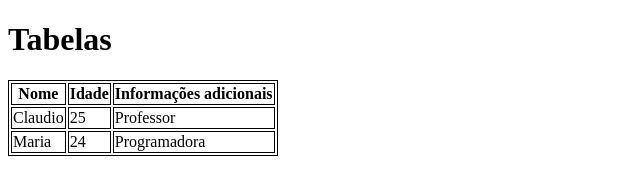
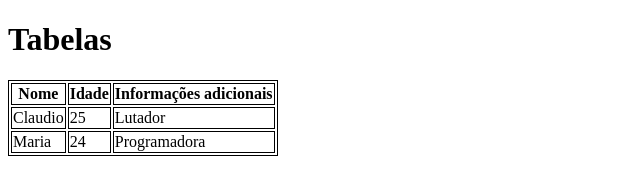
Before and after one commit to pedrofonte/aula-tabela, a plain HTML site: page index.html in a window 1280 px wide. Shown: the full height of the page, 0-640 px from the left. Drawn offline with Linux system fonts and the light colour scheme.

Commit message:
Mudando Professor para Lutador

```diff
--- a/index.html
+++ b/index.html
@@ -25,7 +25,7 @@
         <tr>
             <td>Claudio</td> <!--tag que define informações de uma celula da tabela-->
             <td>25</td>
-            <td>Professor</td>
+            <td>Lutador</td>
         </tr>
         <tr>
             <td>Maria</td>
```
